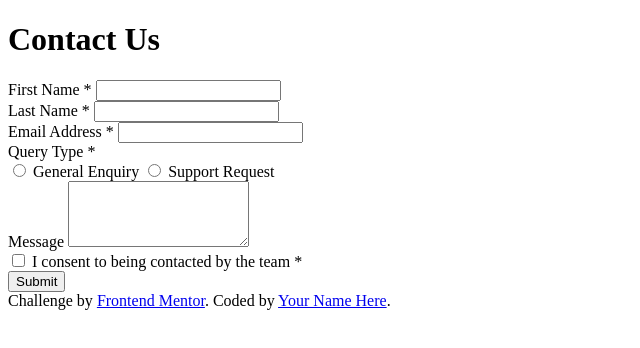
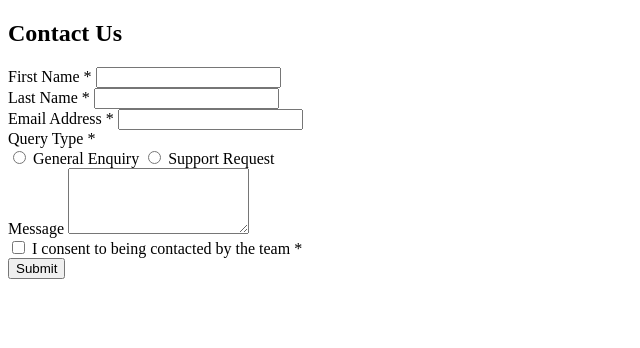
Before and after one commit to mabsattar/Contact-Form-FEM, a plain HTML site: page index.html in a window 1280 px wide. Shown: the whole page, without its empty margins (0-640 px from the left). Drawn offline with Linux system fonts and the light colour scheme.

Commit message:
completed html

```diff
--- a/index.html
+++ b/index.html
@@ -21,7 +21,8 @@
     </script>
   </head>
   <body>
-    <h1>Contact Us</h1>
+    <div class="container">
+      <h2>Contact Us</h2>
     <form>
       <div class="fname">
         <label for="FirstName "> First Name *</label>
@@ -61,10 +62,6 @@
     </div>
     </form>
 
-    <div class="attribution">
-      Challenge by
-      <a href="https://www.frontendmentor.io?ref=challenge">Frontend Mentor</a>.
-      Coded by <a href="#">Your Name Here</a>.
     </div>
   </body>
 </html>
--- a/styles.css
+++ b/styles.css
@@ -0,0 +1,4 @@
+.container {
+  display: contents;
+  align-items: center;
+}
```
